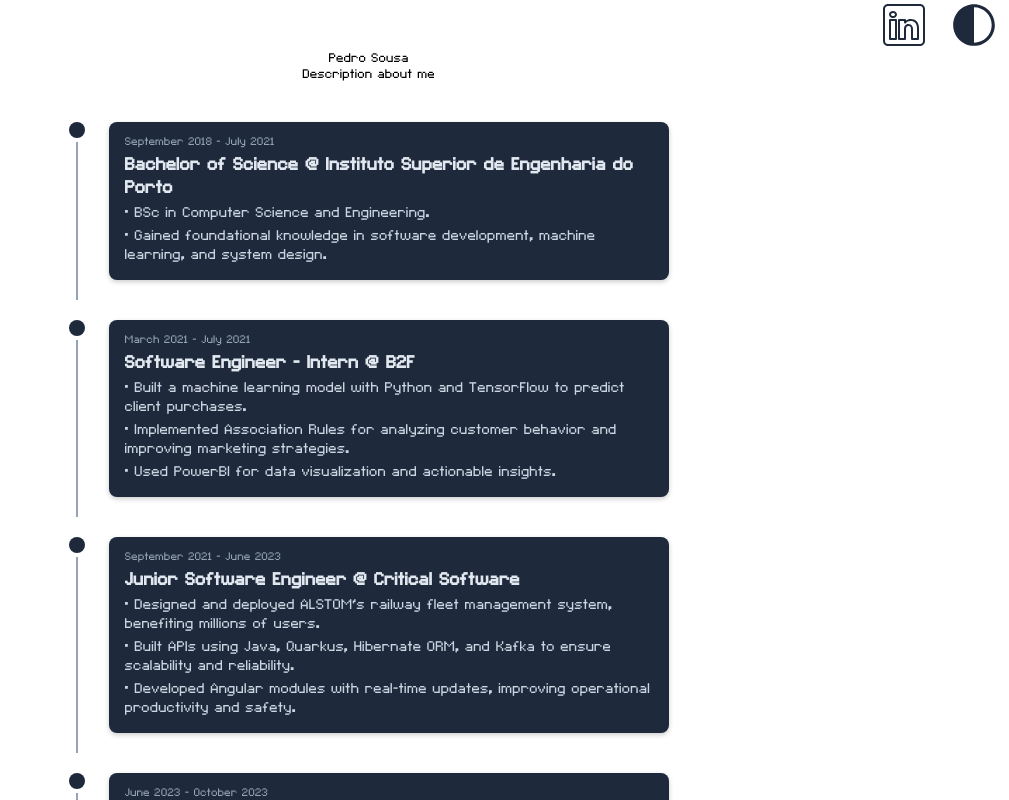
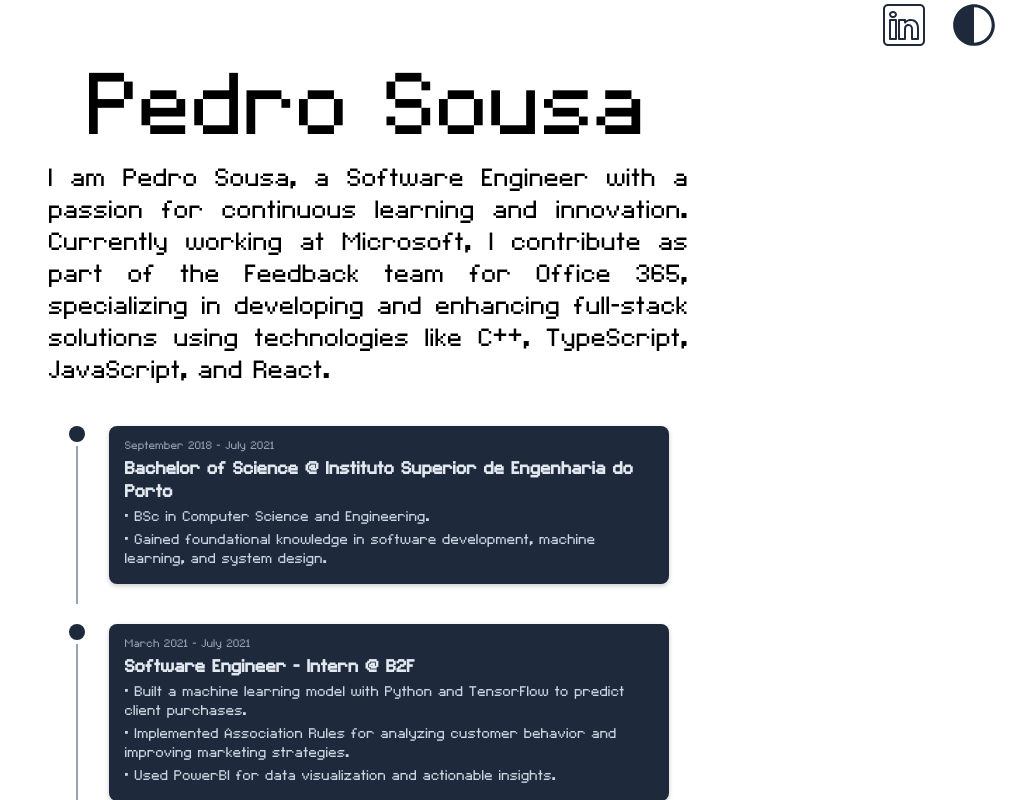
Before and after one commit to pedropds/portfolio-react, a React (Create React App) app: page / in a window 1280 px wide. Shown: the top 800 px of the page, without its empty margins (271-1280 px from the left). Built offline with nearby package versions, Linux system fonts and the light colour scheme.

Commit message:
added description small css changes

```diff
--- a/src/App.css
+++ b/src/App.css
@@ -14,6 +14,8 @@
   height: 100%; /* Optional: Ensure Body takes the full height of the container */
   display: flex;
   flex-direction: column;
+  align-content: center;
+  flex-wrap: wrap;
 }
 
 @font-face {
--- a/src/components/body/Body.css
+++ b/src/components/body/Body.css
@@ -6,3 +6,15 @@
 .dark-theme {
   color: #D3D3D3;
 }
+
+.header-text {
+  font-size: 7rem;
+}
+
+.description-text {
+  font-size: 2rem;
+  width: 60vh;
+  min-width: 40rem;
+  max-width: 70rem;
+  text-align: justify;
+}
--- a/src/components/body/Body.tsx
+++ b/src/components/body/Body.tsx
@@ -11,14 +11,22 @@
   return (
     <div className={`body ${isDarkTheme ? "dark-theme" : "light-theme"}`}>
       <header
-        className={`text-element ${isDarkTheme ? "dark-theme" : "light-theme"}`}
+        className={`text-element header-text ${
+          isDarkTheme ? "dark-theme" : "light-theme"
+        }`}
       >
         Pedro Sousa
       </header>
       <span
-        className={`text-element ${isDarkTheme ? "dark-theme" : "light-theme"}`}
+        className={`text-element description-text ${
+          isDarkTheme ? "dark-theme" : "light-theme"
+        }`}
       >
-        Description about me
+        I am Pedro Sousa, a Software Engineer with a passion for continuous
+        learning and innovation. Currently working at Microsoft, I contribute as
+        part of the Feedback team for Office 365, specializing in developing and
+        enhancing full-stack solutions using technologies like C++, TypeScript,
+        JavaScript, and React.
       </span>
       <MyTimeline items={timelineData} isDarkTheme={isDarkTheme} />;
     </div>
```
